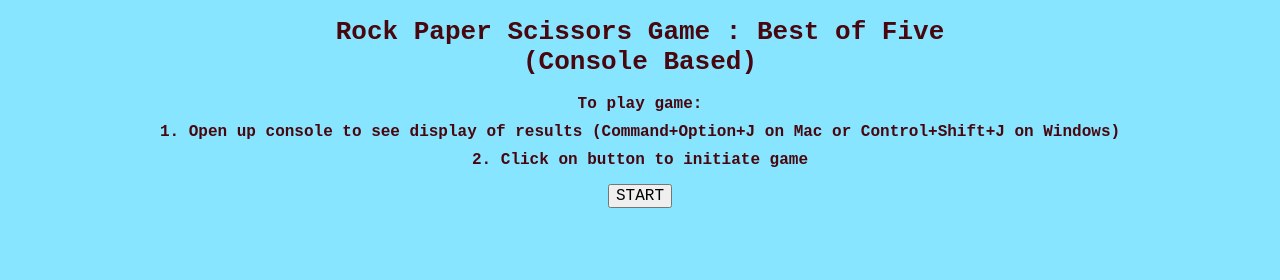
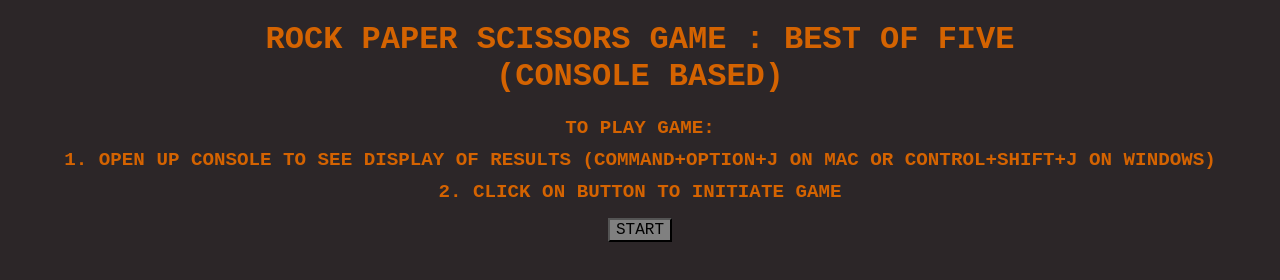
Before and after one commit to joseluiscarrere/rock_paper_scissors, a plain HTML site: page index.html in a window 1280 px wide. Drawn offline with Linux system fonts and the light colour scheme.

Commit message:
Add styles: background and text color, text size

```diff
--- a/styles.css
+++ b/styles.css
@@ -1,8 +1,10 @@
 body {
     font-family: monospace;
     text-align: center;
-    background-color: rgb(135, 229, 255);
-    color: rgb(72, 7, 15);
+    text-transform: uppercase;
+    background-color: rgb(44, 38, 40);
+    color: rgb(212, 99, 1);
+    font-size: large;
 }
 
 li {
@@ -10,7 +12,7 @@ li {
 }
 
 p {
-    font-size: large;
+    font-size: larger;
     font-weight: bold;
     margin: 10px;
 }
@@ -20,4 +22,5 @@ button {
     margin-top: 5px;
     font-size: large;
     font-family: monospace;
+    background-color: grey;
 }
```
